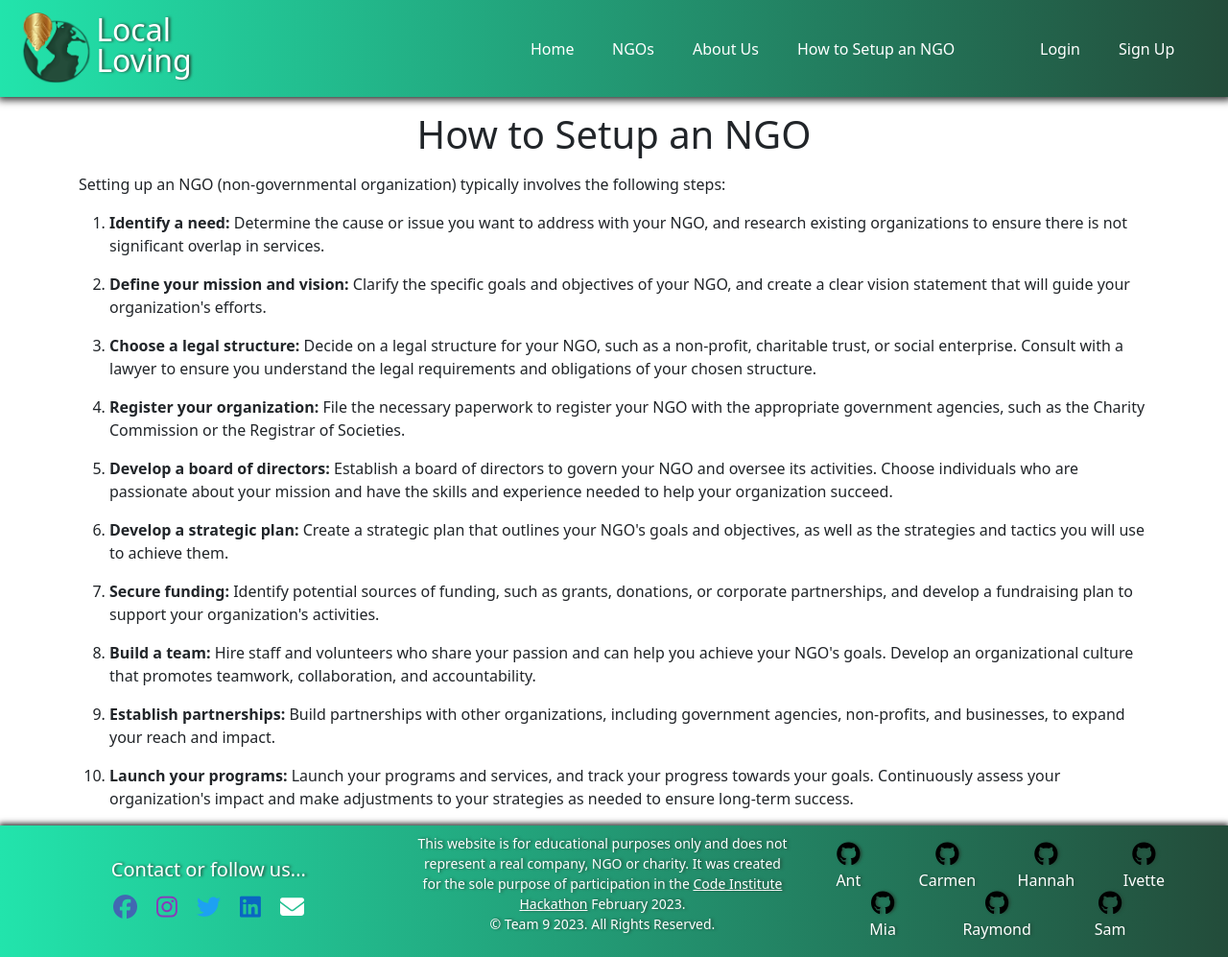
After one commit to SamMartin92/hackathon-team-9a, a Django app: page /setup/ in a window 1280 px wide. The commit adds this page. Shown: the whole page at 96% size. Run offline with Django 4.2, Linux system fonts and the light colour scheme; some libraries are stand-ins or nearby versions.

Commit message:
Update links in navbar and create urls, views and html files for about and setup your ngo pages

```diff
--- a/blog/urls.py
+++ b/blog/urls.py
@@ -6,4 +6,6 @@ urlpatterns = [
     path('addNGO', views.AddNGOForm.as_view(), name='add_ngo'),
     path('listview/', views.NGOList.as_view(), name='listview'),
     path('<int:pk>', views.NGODetails.as_view(), name='detail'),
+    path('about/', views.about, name='about'),
+    path('setup/', views.setup, name='setup'),
 ]
--- a/blog/views.py
+++ b/blog/views.py
@@ -61,3 +61,11 @@ class NGODetails(View):
                 "ngo": ngo,
             },
         )
+
+
+def about(request):
+    return render(request, 'about.html')
+
+
+def setup(request):
+    return render(request, 'setup.html')
--- a/templates/base.html
+++ b/templates/base.html
@@ -40,7 +40,7 @@
     <!-- NAVBAR goes here -->
     <nav class="navbar fixed-top navbar-expand-lg bg-body-tertiary navbar-custom-style">
         <div class="container-fluid">
-            <a id="logo" class="navbar-brand" href="#">
+            <a id="logo" class="navbar-brand" href="{% url 'index' %}">
                 <img src="{% static 'media/images/logo.png' %}" alt="Local Loving Logo" height="75px" width="73px">
                 <h2 class="d-inline-block align-middle lh-1">Local<br>Loving</h2>
             </a>
@@ -60,7 +60,7 @@
                         <ul class="navbar-nav justify-content-end flex-grow-1 pe-4">
                             <!-- Navbar links for all users -->
                             <li class="nav-item">
-                                <a class="nav-link hvr-float" href="#"><i
+                                <a class="nav-link hvr-float" href="{% url 'index' %}"><i
                                         class="fa-solid fa-house pe-3 d-lg-none"></i>Home</a>
                             </li>
                             <li class="nav-item">
@@ -68,11 +68,11 @@
                                         class="fa-solid fa-pen pe-3 d-lg-none"></i>NGOs</a>
                             </li>
                             <li class="nav-item">
-                                <a class="nav-link hvr-float" href="#"><i
+                                <a class="nav-link hvr-float" href="{% url 'about' %}"><i
                                         class="fa-solid fa-circle-info pe-3 d-lg-none"></i>About Us</a>
                             </li>
                             <li class="nav-item">
-                                <a class="nav-link hvr-float" href="#"><i
+                                <a class="nav-link hvr-float" href="{% url 'setup' %}"><i
                                         class="fa-solid fa-circle-question pe-3 d-lg-none"></i>How to Setup an NGO</a>
                             </li>
                             <!-- Navbar links for authenticated users -->
@@ -145,15 +145,15 @@
             </div>
             <div class="col-12 col-md-4 m-auto">
                 <div class="row text-center flex-nowrap">
-                    <a class="col github-link hvr-float" href=""><i class="fa-brands fa-github github-logo"></i><br>Ant</a>
-                    <a class="col github-link hvr-float" href=""><i class="fa-brands fa-github github-logo"></i><br>Carmen</a>
-                    <a class="col github-link hvr-float" href=""><i class="fa-brands fa-github github-logo"></i><br>Hannah</a>
-                    <a class="col github-link hvr-float" href=""><i class="fa-brands fa-github github-logo"></i><br>Ivette</a>
+                    <a class="col github-link hvr-float" href="https://github.com/Ant2210" target="_blank"><i class="fa-brands fa-github github-logo"></i><br>Ant</a>
+                    <a class="col github-link hvr-float" href="https://github.com/CarmenCantudo" target="_blank"><i class="fa-brands fa-github github-logo"></i><br>Carmen</a>
+                    <a class="col github-link hvr-float" href="https://github.com/HPCarey" target="_blank"><i class="fa-brands fa-github github-logo"></i><br>Hannah</a>
+                    <a class="col github-link hvr-float" href="https://github.com/IvetteMcDermott" target="_blank"><i class="fa-brands fa-github github-logo"></i><br>Ivette</a>
                 </div>
                 <div class="row text-center flex-nowrap mx-3">
-                    <a class="col github-link hvr-float" href=""><i class="fa-brands fa-github github-logo"></i><br>Mia</a>
-                    <a class="col github-link hvr-float" href=""><i class="fa-brands fa-github github-logo"></i><br>Raymond</a>
-                    <a class="col github-link hvr-float" href=""><i class="fa-brands fa-github github-logo"></i><br>Sam</a>
+                    <a class="col github-link hvr-float" href="https://github.com/MiaRasmussen05" target="_blank"><i class="fa-brands fa-github github-logo"></i><br>Mia</a>
+                    <a class="col github-link hvr-float" href="https://github.com/RVKIonesi" target="_blank"><i class="fa-brands fa-github github-logo"></i><br>Raymond</a>
+                    <a class="col github-link hvr-float" href="https://github.com/SamMartin92" target="_blank"><i class="fa-brands fa-github github-logo"></i><br>Sam</a>
                 </div>
             </div>
         </div>
--- /dev/null
+++ b/templates/setup.html
@@ -0,0 +1,36 @@
+{% extends "base.html" %}
+
+{% block content %}
+
+<!-- What goes here will render as body of the page -->
+<div class="container">
+    <h1 class="text-center my-3">How to Setup an NGO</h1>
+    <p>Setting up an NGO (non-governmental organization) typically involves the following steps:</p>
+    <ol>
+        <li class="mt-3"><b>Identify a need:</b> Determine the cause or issue you want to address with your NGO, and research existing
+            organizations to ensure there is not significant overlap in services.</li>
+        <li class="mt-3"><b>Define your mission and vision:</b> Clarify the specific goals and objectives of your NGO, and create a clear
+            vision statement that will guide your organization's efforts.</li>
+        <li class="mt-3"><b>Choose a legal structure:</b> Decide on a legal structure for your NGO, such as a non-profit, charitable trust,
+            or social enterprise. Consult with a lawyer to ensure you understand the legal requirements and obligations
+            of your chosen structure.</li>
+        <li class="mt-3"><b>Register your organization:</b> File the necessary paperwork to register your NGO with the appropriate
+            government agencies, such as the Charity Commission or the Registrar of Societies.</li>
+        <li class="mt-3"><b>Develop a board of directors:</b> Establish a board of directors to govern your NGO and oversee its activities.
+            Choose individuals who are passionate about your mission and have the skills and experience needed to help
+            your organization succeed.</li>
+        <li class="mt-3"><b>Develop a strategic plan:</b> Create a strategic plan that outlines your NGO's goals and objectives, as well as
+            the strategies and tactics you will use to achieve them.</li>
+        <li class="mt-3"><b>Secure funding:</b> Identify potential sources of funding, such as grants, donations, or corporate partnerships,
+            and develop a fundraising plan to support your organization's activities.</li>
+        <li class="mt-3"><b>Build a team:</b> Hire staff and volunteers who share your passion and can help you achieve your NGO's goals.
+            Develop an organizational culture that promotes teamwork, collaboration, and accountability.</li>
+        <li class="mt-3"><b>Establish partnerships:</b> Build partnerships with other organizations, including government agencies,
+            non-profits, and businesses, to expand your reach and impact.</li>
+        <li class="mt-3"><b>Launch your programs:</b> Launch your programs and services, and track your progress towards your goals.
+            Continuously assess your organization's impact and make adjustments to your strategies as needed to ensure
+            long-term success.</li>
+    </ol>
+</div>
+
+{% endblock %}
```
Also changed, not shown: templates/about.html (added, +28 -0 lines).
